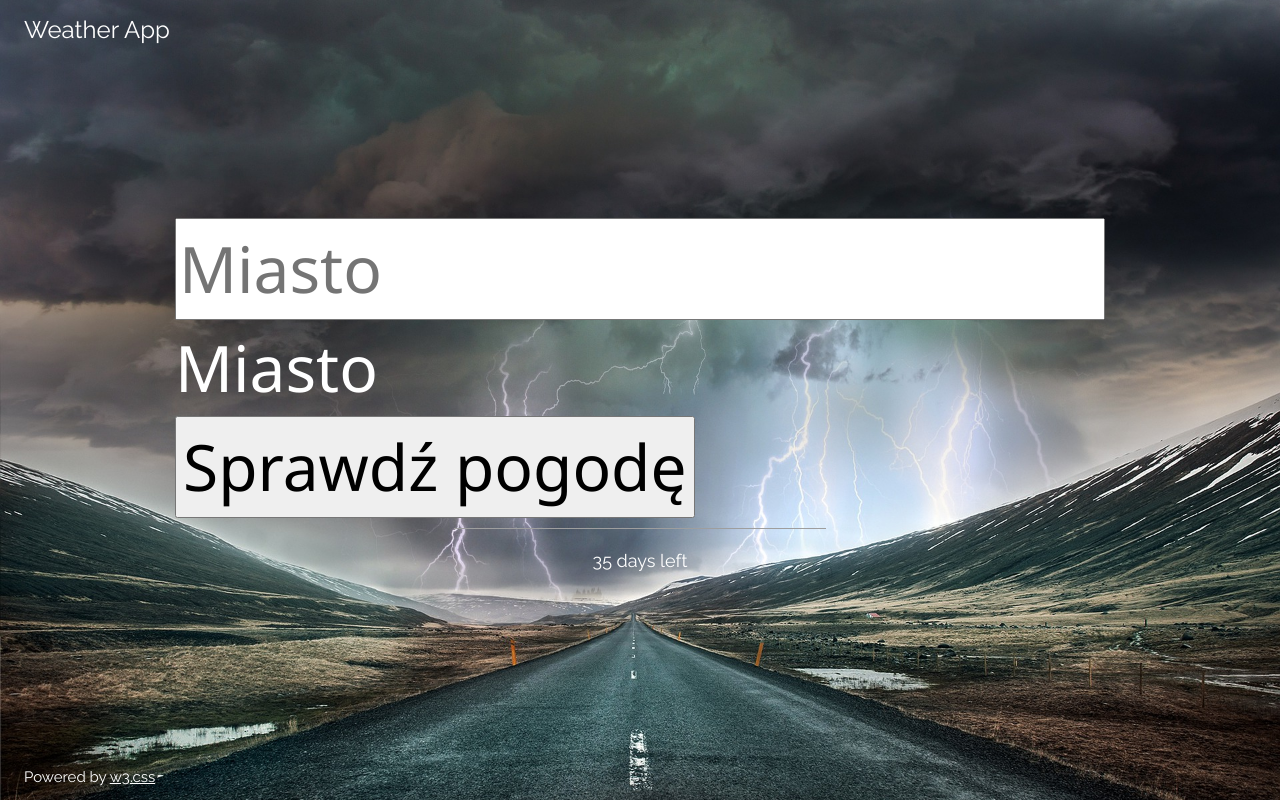
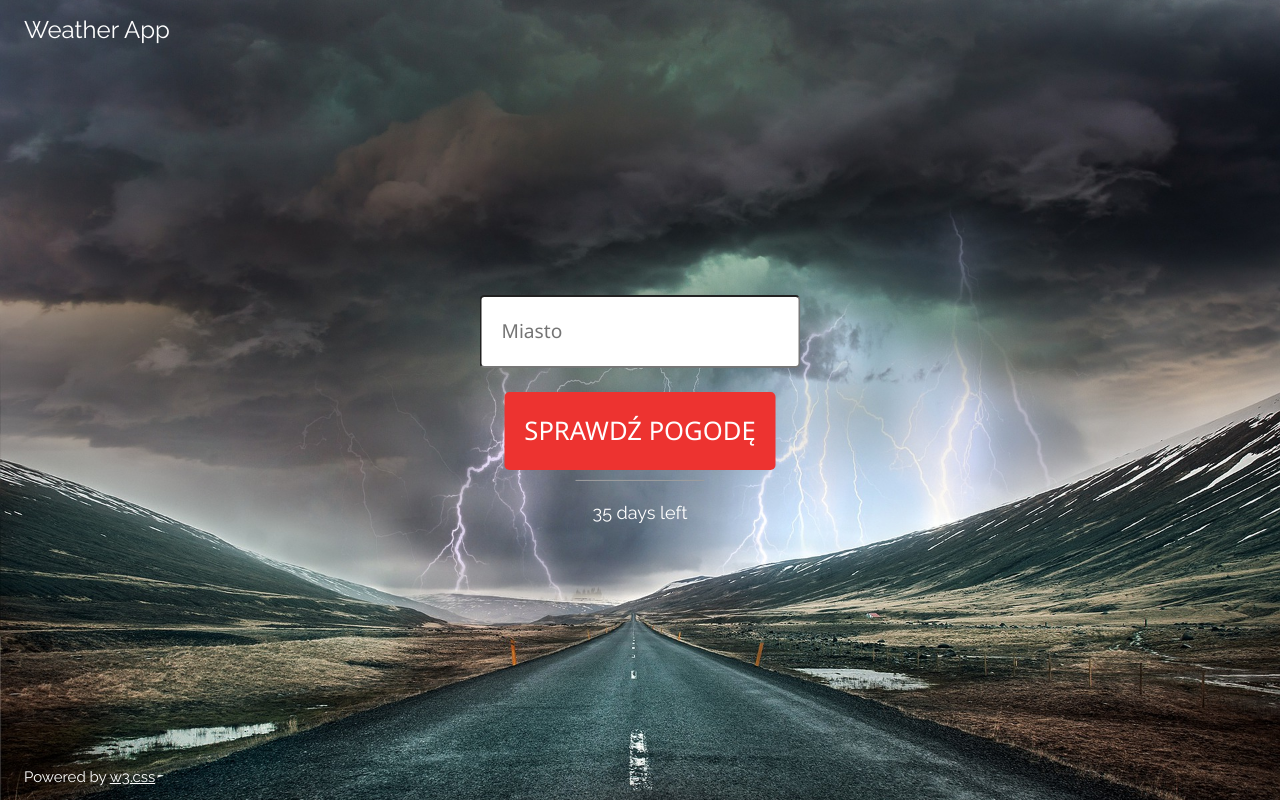
Before and after one commit to 7aku8/weather_app, a Django app: page / in a window 1280 px wide. Run offline with Django 3.2, Linux system fonts and the light colour scheme.

Commit message:
visual changes

```diff
--- a/weather/templates/base.html
+++ b/weather/templates/base.html
@@ -16,6 +16,37 @@ body, html {height: 100%}
   background-position: center;
   background-size: cover;
 }
+.warning-message {
+  font-size: 0.2em;
+}
+.common {
+  font-size: 0.3em;
+}
+.form-field {
+  padding: 0 auto;
+  padding: 20px;
+  border-radius: 5px;
+}
+.example_a {
+  font-size: 0.4em;
+  color: #fff !important;
+  text-transform: uppercase;
+  text-decoration: none;
+  background: #ed3330;
+  padding: 20px;
+  border-radius: 5px;
+  display: inline-block;
+  border: none;
+  transition: all 0.4s ease 0s;
+}
+.example_a:hover {
+  background: #434343;
+  letter-spacing: 1px;
+  -webkit-box-shadow: 0px 5px 40px -10px rgba(0,0,0,0.57);
+  -moz-box-shadow: 0px 5px 40px -10px rgba(0,0,0,0.57);
+  box-shadow: 5px 40px -10px rgba(0,0,0,0.57);
+  transition: all 0.4s ease 0s;
+}
 </style>
 <body>
 <div class="bgimg w3-display-container w3-animate-opacity w3-text-white">
--- a/weather/templates/weather/index.html
+++ b/weather/templates/weather/index.html
@@ -1,4 +1,5 @@
 {% extends "base.html" %}
+
 {% block title %}
 Weather App
 {% endblock title %}
@@ -7,6 +8,7 @@ Weather App
     <h4 class="w3-jumbo w3-animate-top">
 
     {% if results %}
+
     <label class="weather-title">{{ city|capfirst }}</label>
     <ul class="search-result-table">
     <li class="search-result-column">Państwo: {{ country_code }}</li>
@@ -21,17 +23,16 @@ Weather App
   </div></a>
 
     {% else %}
+
     <form method="post" action="/">
     {% csrf_token %}
-    <div class="form__group field">
-    {% if message %}
+    <label class="warning-message">
     {{ message }}
-    {% endif %}
-    <input type="input" class="form__field" placeholder="Miasto" name="city" id='name' required />
-    <label for="cityc" class="form__label">Miasto</label>
-    </div>
-    <input type="submit" value="Sprawdź pogodę">
+    </label>
+    <input type="input" class="common form-field" placeholder="Miasto" name="city" id='name' required />
+    <div class="button_cont" align="center"><button class="example_a" type="submit">Sprawdź pogodę</button></div>
     </form>
+
     {% endif %}
 
     </h4>
```
